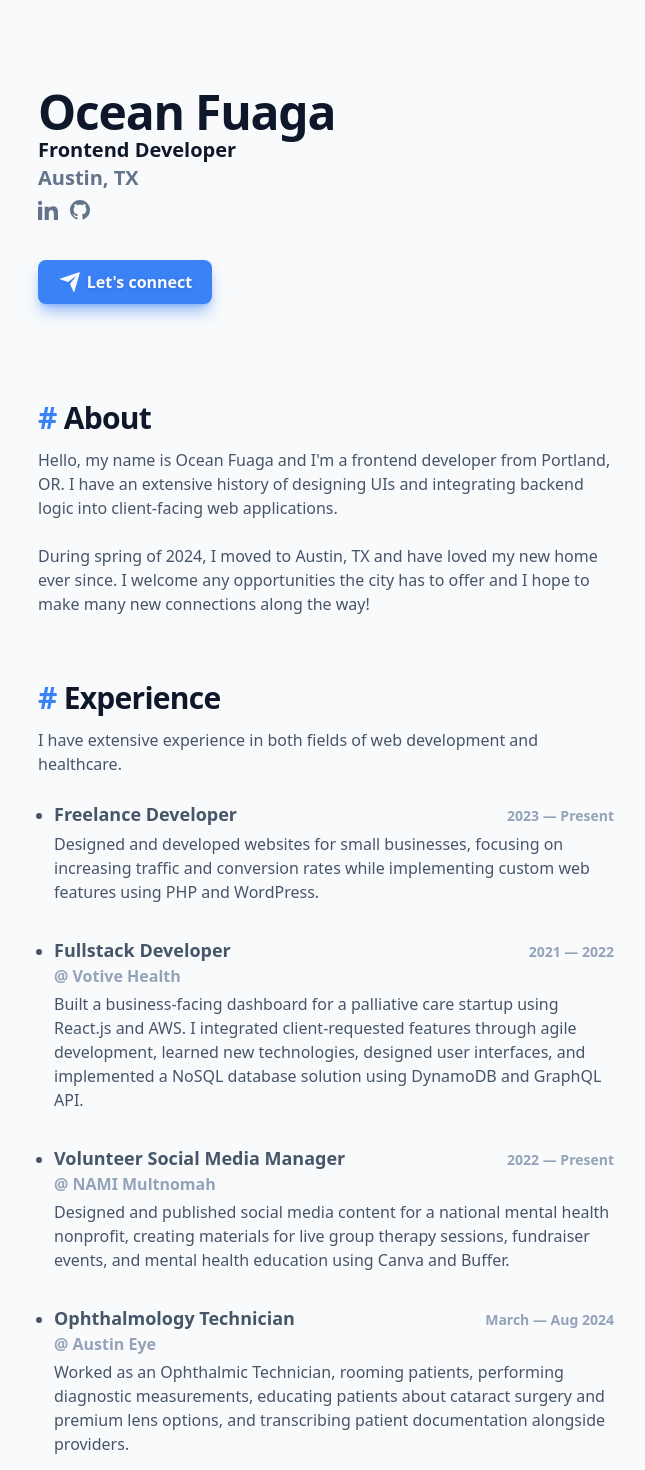
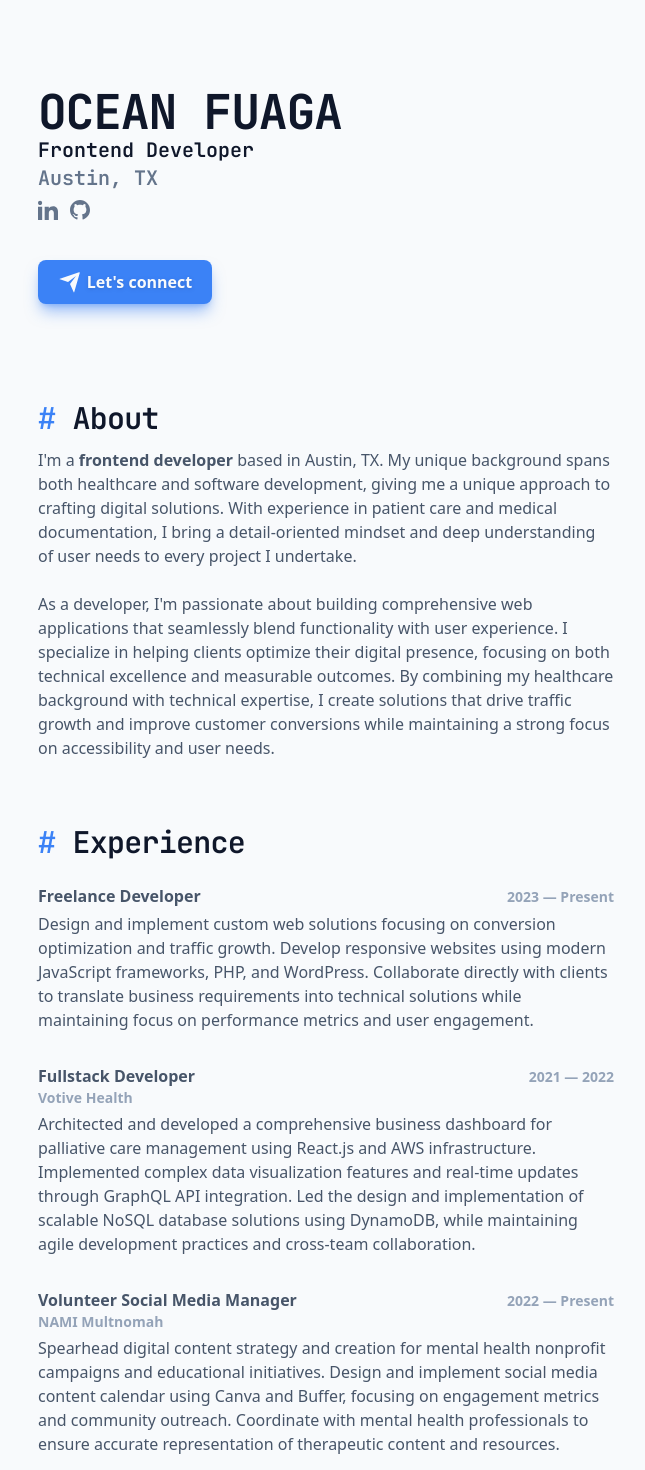
Before and after one commit to oceansf/portfolio, a Next.js app: page / in a window 1280 px wide. Shown: the part 40-1510 px from the top of the page, without its empty margins (314-959 px from the left). Built offline with nearby package versions, Linux system fonts and the light colour scheme.

Commit message:
Update text content in about section

```diff
--- a/app/page.tsx
+++ b/app/page.tsx
@@ -1,21 +1,23 @@
 import Contact from "@/components/Contact";
-import ContentParagraph from "@/components/ContentParagraph";
+import About from "@/components/About";
 import ExperienceList from "@/components/ExperienceList";
 import Projects from "@/components/Projects";
 import TitleCard from "@/components/TitleCard";
 import Footer from "@/components/Footer";
+import { JetBrains_Mono } from "next/font/google";
+
+const jetbrains_mono = JetBrains_Mono({
+  subsets: ["latin"],
+  display: "swap",
+  variable: "--font-jetbrains-mono",
+});
 
 export default function page() {
   return (
     <div className="px-6">
-      <main className="max-w-xl pt-20 lg:pt-32 mx-auto">
+      <main className={`max-w-xl pt-20 lg:pt-32 mx-auto ${jetbrains_mono.variable}`}>
         <TitleCard />
-        <ContentParagraph
-          topic="About"
-          content={`Hello, my name is Ocean Fuaga and I'm a frontend developer from Portland, OR. I have an extensive history of designing UIs and integrating backend logic into client-facing web applications.
-
-During spring of 2024, I moved to Austin, TX and have loved my new home ever since. I welcome any opportunities the city has to offer and I hope to make many new connections along the way!`}
-        />
+        <About />
         <ExperienceList />
         <Projects />
         <Contact />
--- /dev/null
+++ b/components/About.tsx
@@ -0,0 +1,29 @@
+import SectionHeader from "./SectionHeader";
+
+export default function About() {
+  return (
+    <section>
+      <SectionHeader topic="About"/>
+      <p className="whitespace-pre-wrap">
+        I'm a{" "}
+        <span className="font-semibold dark:text-slate-300">
+          frontend developer
+        </span>{" "}
+        based in Austin, TX. My unique background spans both healthcare and
+        software development, giving me a unique approach to crafting digital
+        solutions. With experience in patient care and medical documentation, I
+        bring a detail-oriented mindset and deep understanding of user needs to
+        every project I undertake.
+        <br />
+        <br />
+        As a developer, I'm passionate about building comprehensive web
+        applications that seamlessly blend functionality with user experience. I
+        specialize in helping clients optimize their digital presence, focusing
+        on both technical excellence and measurable outcomes. By combining my
+        healthcare background with technical expertise, I create solutions that
+        drive traffic growth and improve customer conversions while maintaining
+        a strong focus on accessibility and user needs.
+      </p>
+    </section>
+  );
+}
--- a/components/Contact.tsx
+++ b/components/Contact.tsx
@@ -1,4 +1,4 @@
-import ContentParagraph from "./ContentParagraph";
+import ContentParagraph from "./SectionHeader";
 
 export default function Contact() {
   return (
--- a/components/ContentParagraph.tsx
+++ /dev/null
@@ -1,15 +0,0 @@
-type ContentParagraphProps = {
-  topic: string;
-  content: string;
-}
-
-export default function ContentParagraph({ topic, content }: ContentParagraphProps) {
-  return (
-      <section>
-        <h2 className="font-header text-3xl font-semibold tracking-tight text-slate-900 dark:text-slate-300 mb-3">
-          <span className="text-blue-500 dark:text-blue-400">#</span> {topic}
-        </h2>
-        <p className="whitespace-pre-wrap">{content}</p>
-      </section>
-  );
-}
--- a/components/ExperienceList.tsx
+++ b/components/ExperienceList.tsx
@@ -1,62 +1,59 @@
-import ContentParagraph from "./ContentParagraph";
+import ContentParagraph from "./SectionHeader";
 
 const experienceArr = [
   {
     title: "Freelance Developer",
     timeSpan: "2023 — Present",
     employer: "",
-    text: `Designed and developed websites for small businesses, focusing on increasing traffic and conversion rates while implementing custom web features using PHP and WordPress.`,
+    text: `Design and implement custom web solutions focusing on conversion optimization and traffic growth. Develop responsive websites using modern JavaScript frameworks, PHP, and WordPress. Collaborate directly with clients to translate business requirements into technical solutions while maintaining focus on performance metrics and user engagement.`,
   },
   {
     title: "Fullstack Developer",
     timeSpan: "2021 — 2022",
     employer: "Votive Health",
-    text: `Built a business-facing dashboard for a palliative care startup using React.js and AWS. I integrated client-requested features through agile development, learned new technologies, designed user interfaces, and implemented a NoSQL database solution using DynamoDB and GraphQL API.`,
+    text: `Architected and developed a comprehensive business dashboard for palliative care management using React.js and AWS infrastructure. Implemented complex data visualization features and real-time updates through GraphQL API integration. Led the design and implementation of scalable NoSQL database solutions using DynamoDB, while maintaining agile development practices and cross-team collaboration.`,
   },
   {
     title: "Volunteer Social Media Manager",
     timeSpan: "2022 — Present",
     employer: "NAMI Multnomah",
-    text: `Designed and published social media content for a national mental health nonprofit, creating materials for live group therapy sessions, fundraiser events, and mental health education using Canva and Buffer.`,
+    text: `Spearhead digital content strategy and creation for mental health nonprofit campaigns and educational initiatives. Design and implement social media content calendar using Canva and Buffer, focusing on engagement metrics and community outreach. Coordinate with mental health professionals to ensure accurate representation of therapeutic content and resources.`,
   },
   {
     title: "Ophthalmology Technician",
     timeSpan: "March — Aug 2024",
     employer: "Austin Eye",
-    text: `Worked as an Ophthalmic Technician, rooming patients, performing diagnostic measurements, educating patients about cataract surgery and premium lens options, and transcribing patient documentation alongside providers.`,
+    text: `Managed clinical workflow and performed comprehensive diagnostic measurements for multiple ophthalmologists. Developed and implemented patient education protocols for premium lens options and surgical procedures. Collaborated with providers to optimize documentation efficiency while maintaining accuracy in electronic health records.`,
   },
   {
     title: "Advanced Clinical Associate",
     timeSpan: "2023 — 2024",
     employer: "Legacy GoHealth",
-    text: `Served as an Advanced Clinical Associate in an urgent care setting, performing duties such as point-of-care lab testing, patient rooming, documentation, medication administration, and minor procedures including suture removals, EKGs, and vaccine administration.`,
+    text: `Led patient care initiatives in high-volume urgent care setting, performing complex clinical procedures and point-of-care testing. Coordinated with medical staff to optimize patient flow and documentation processes. Executed various medical procedures including EKGs, suture removals, and vaccine administration while maintaining strict protocol adherence.`,
   },
   {
     title: "Medical Scribe",
     timeSpan: "2022 — 2023",
     employer: "ScribeAmerica",
-    text: `Managed clinical documentation for two Kaiser Permanente ophthalmologists, which involved pre-charting medical notes, documenting patient visits, interpreting OCT images and fundus photography, coordinating clinic flow, and training new scribes.`,
+    text: `Orchestrated clinical documentation systems for multiple ophthalmologists. Developed and implemented efficient pre-charting workflows while managing real-time visit documentation. Trained and mentored new scribes while interpreting complex diagnostic imaging and maintaining detailed electronic health records.`,
   },
 ];
 
 export default function ExperienceList() {
   return (
     <section className="mt-16">
-      <ContentParagraph
-        topic="Experience"
-        content="I have extensive experience in both fields of web development and healthcare."
-      />
-      <ul className="sm:list-disc sm:pl-4 mt-6">
+      <ContentParagraph topic="Experience" content="" />
+      <ul className=" mt-6">
         {experienceArr.map((exp, index) => (
           <li className="mb-8" key={index}>
             <div className="flex items-baseline justify-between">
-              <h3 className="text-lg font-semibold">{exp.title}</h3>
+              <h3 className="font-semibold dark:text-slate-300">{exp.title}</h3>
               <span className="whitespace-nowrap text-sm text-slate-400 dark:text-slate-500 font-bold">
                 {exp.timeSpan}
               </span>
             </div>
-            <h4 className="text-slate-400 dark:text-slate-500 font-semibold">
-              {exp.employer ? `@ ${exp.employer}` : ""}
+            <h4 className="text-slate-400 text-sm dark:text-slate-500 font-semibold">
+              {exp.employer ? exp.employer : ""}
             </h4>
             <p className="pt-1">{exp.text}</p>
           </li>
--- a/components/ProjectCard.tsx
+++ b/components/ProjectCard.tsx
@@ -14,7 +14,7 @@ export default function ProjectCard({imgSrc, projectTitle, projectDesc}: Project
           className="rounded-xl"
           src={imgSrc}
           width={400}
-          height={400}
+          height={200}
           alt="Placeholder image"
         />
       </div>
--- a/components/Projects.tsx
+++ b/components/Projects.tsx
@@ -1,4 +1,4 @@
-import ContentParagraph from "./ContentParagraph";
+import ContentParagraph from "./SectionHeader";
 import ProjectCard from "./ProjectCard";
 
 export default function Projects() {
--- /dev/null
+++ b/components/SectionHeader.tsx
@@ -0,0 +1,18 @@
+type SectionHeaderProps = {
+  topic: string;
+  content?: string;
+};
+
+export default function SectionHeader({
+  topic,
+  content,
+}: SectionHeaderProps) {
+  return (
+    <section>
+      <h2 className="font-header text-3xl font-semibold tracking-tight text-slate-900 dark:text-slate-300 mb-3 font-mono">
+        <span className="text-blue-500 dark:text-blue-400">#</span> {topic}
+      </h2>
+      <p className="whitespace-pre-wrap">{content}</p>
+    </section>
+  );
+}
--- a/components/TitleCard.tsx
+++ b/components/TitleCard.tsx
@@ -3,13 +3,13 @@ import SendButton from './SendButton';
 export default function TitleCard() {
   return (
     <div className="mb-24">
-      <header className="text-5xl font-bold tracking-tight text-slate-900 dark:text-slate-300">
-        Ocean Fuaga
+      <header className="text-5xl font-mono font-bold tracking-tight text-slate-900 dark:text-slate-300">
+        OCEAN FUAGA
       </header>
-      <h2 className="text-xl font-semibold text-slate-900 dark:text-slate-300">
+      <h2 className="font-mono text-xl font-semibold text-slate-900 dark:text-slate-300">
         Frontend Developer
       </h2>
-      <h3 className="text-xl font-semibold text-slate-500">Austin, TX</h3>
+      <h3 className="font-mono text-xl font-semibold text-slate-500">Austin, TX</h3>
       <div className="flex space-x-3 mt-2 text-slate-500">
         {/* <!-- Linkedin --> */}
         <svg
--- a/tailwind.config.ts
+++ b/tailwind.config.ts
@@ -8,6 +8,9 @@ export default {
   ],
   theme: {
     extend: {
+      fontFamily: {
+        mono: ["var(--font-jetbrains-mono)"],
+      },
       colors: {
         // background: "var(--background)",
         // foreground: "var(--foreground)",
```
